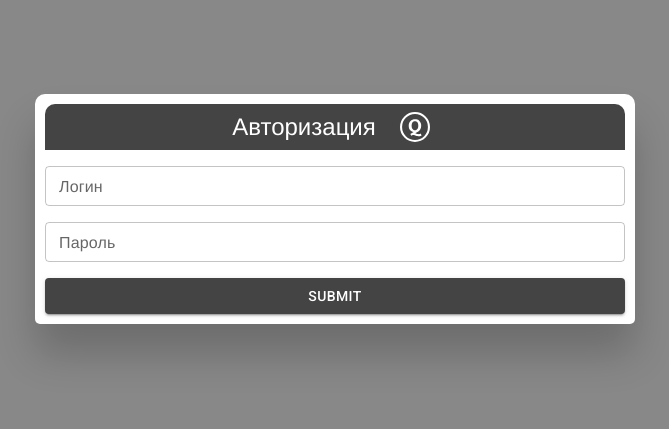
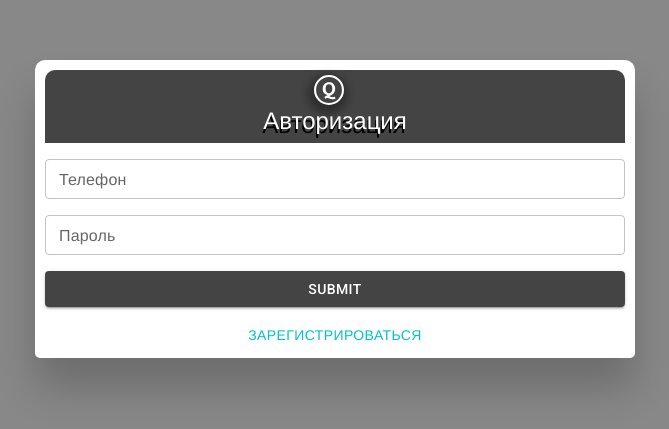
Before and after one commit to EgorGologuzov/iQmenu, a React (Create React App) app in the folder web/: page /auth in a window 1280 px wide. Shown: the part 191-620 px from the top of the page, without its empty margins (305-974 px from the left). Built offline with nearby package versions, Linux system fonts and the light colour scheme; a web font is replaced by a local one.

Commit message:
feat(Auth): add reg button, improve style

```diff
--- a/web/src/pages/general/Auth.js
+++ b/web/src/pages/general/Auth.js
@@ -13,18 +13,18 @@ import Logo from '../../components/icons/Logo';
 function Auth() {
   return (
     <Stack spacing={2} width={'100%'} maxWidth={'sm'} borderRadius={'10px 10px 5px 5px'} bgcolor={'white'} padding={'10px'} boxShadow={'0 30px 40px rgba(0,0,0,.2)'}>
-      <Stack direction={'row'} justifyContent={'center'} bgcolor="#444444" spacing={2} alignContent={'center'} alignItems={'center'} borderRadius={'10px 10px 0px 0px'}>
-      <Typography variant='h5' align='center' height={'min-content'} color='primary.contrastText'>Авторизация</Typography>
-        <IconButton size="large" edge="start" sx={{ p: 1, bgcolor:"#444444" }} href="/">
+      <Stack bgcolor="#444444" alignContent={'center'} alignItems={'center'} borderRadius={'10px 10px 0px 0px'}>
+      <IconButton size="large" edge="start" sx={{ p: 0, flexDirection:'end', bgcolor:"#444444", marginTop:'5px',boxShadow:'-1px 4px 8px 5px rgb(0 0 0 / 33%);'}} href="/">
           <Logo />
         </IconButton>
+        <Typography variant='h5' paddingBottom={'5px'} sx={{textShadow:'-1px 4px black'}} align='center' color='primary.contrastText'>Авторизация</Typography>
       </Stack>
       <FormControl
       fullWidth
       variant="outlined"
       color='primary'>
         <InputLabel size="small" htmlFor="outlined-adornment-password">
-          Логин
+          Телефон
         </InputLabel>
         <OutlinedInput
           id="outlined-adornment-password"
@@ -54,6 +54,9 @@ function Auth() {
           Submit
         </Button>
       </FormControl>
+      <Button variant='text' sx={{padding:0}} color='secondary' href='/reg'>
+        Зарегистрироваться
+      </Button>
     </Stack>
   )
 }
```
